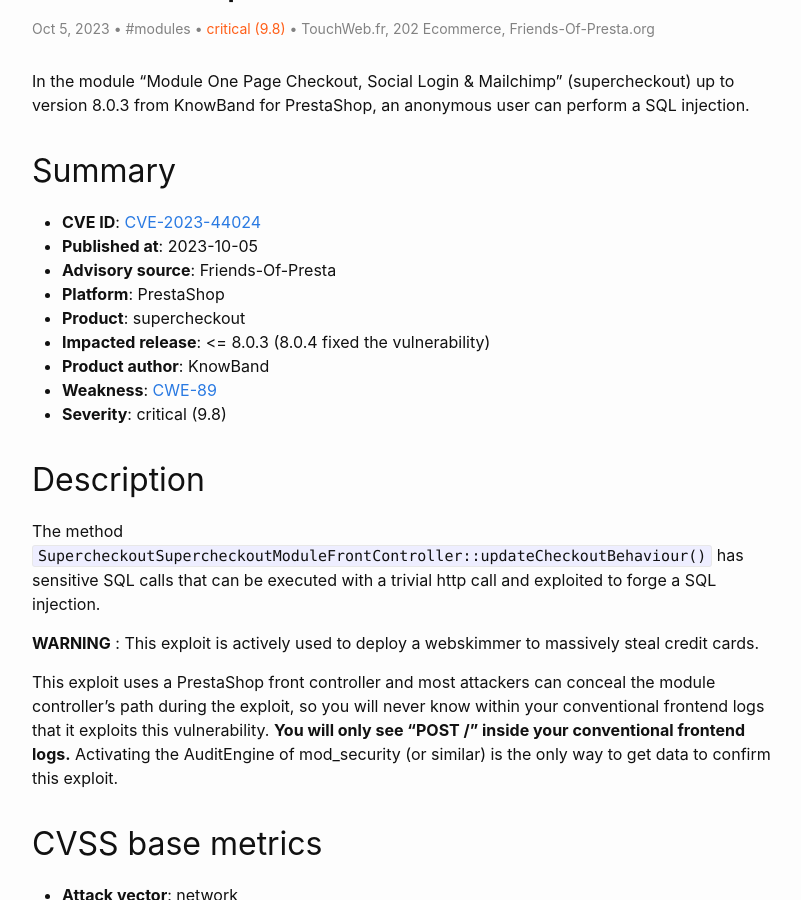
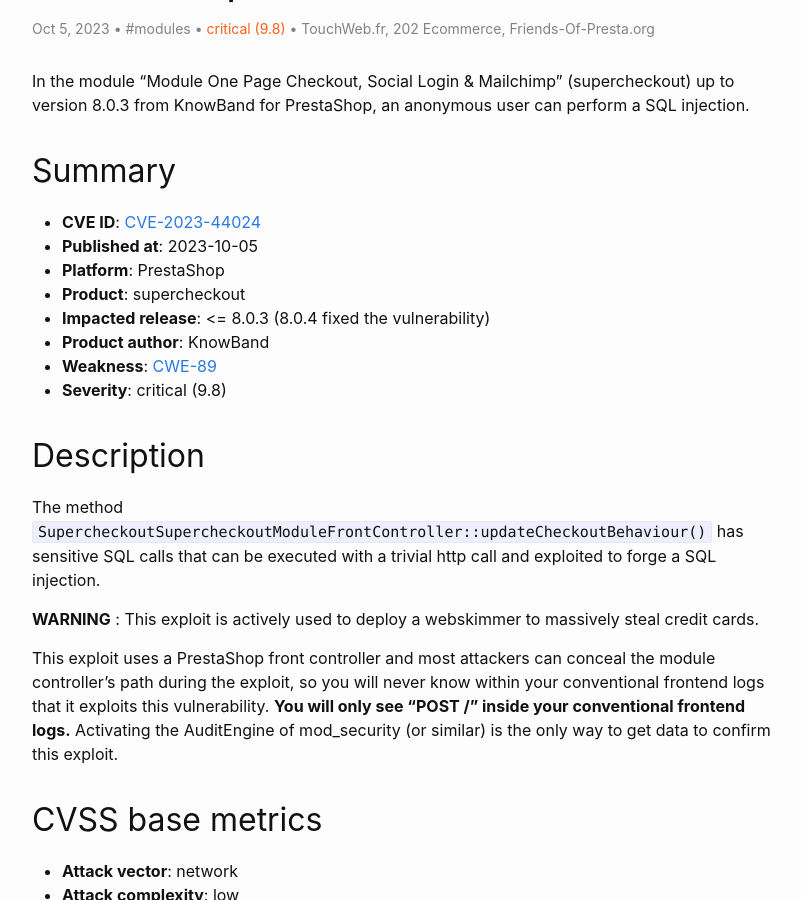
Before and after one commit to friends-of-presta/security-advisories, a Jekyll site: the page built from _posts/2023-10-05-supercheckout.md, in a window 1280 px wide and 900 px high, scrolled down 842 px. Shown: the whole window, without its empty margins (238-1039 px from the left). Built offline with Jekyll 4.4.1, drawn with Linux system fonts in a browser that asks for light colours.

Commit message:
Missing advisory source

```diff
--- a/_posts/2023-10-05-supercheckout.md
+++ b/_posts/2023-10-05-supercheckout.md
@@ -17,7 +17,6 @@ In the module "Module One Page Checkout, Social Login & Mailchimp" (supercheckou
 
 * **CVE ID**: [CVE-2023-44024](https://cve.mitre.org/cgi-bin/cvename.cgi?name=CVE-2023-44024)
 * **Published at**: 2023-10-05
-* **Advisory source**: Friends-Of-Presta
 * **Platform**: PrestaShop
 * **Product**: supercheckout
 * **Impacted release**: <= 8.0.3 (8.0.4 fixed the vulnerability)
```
